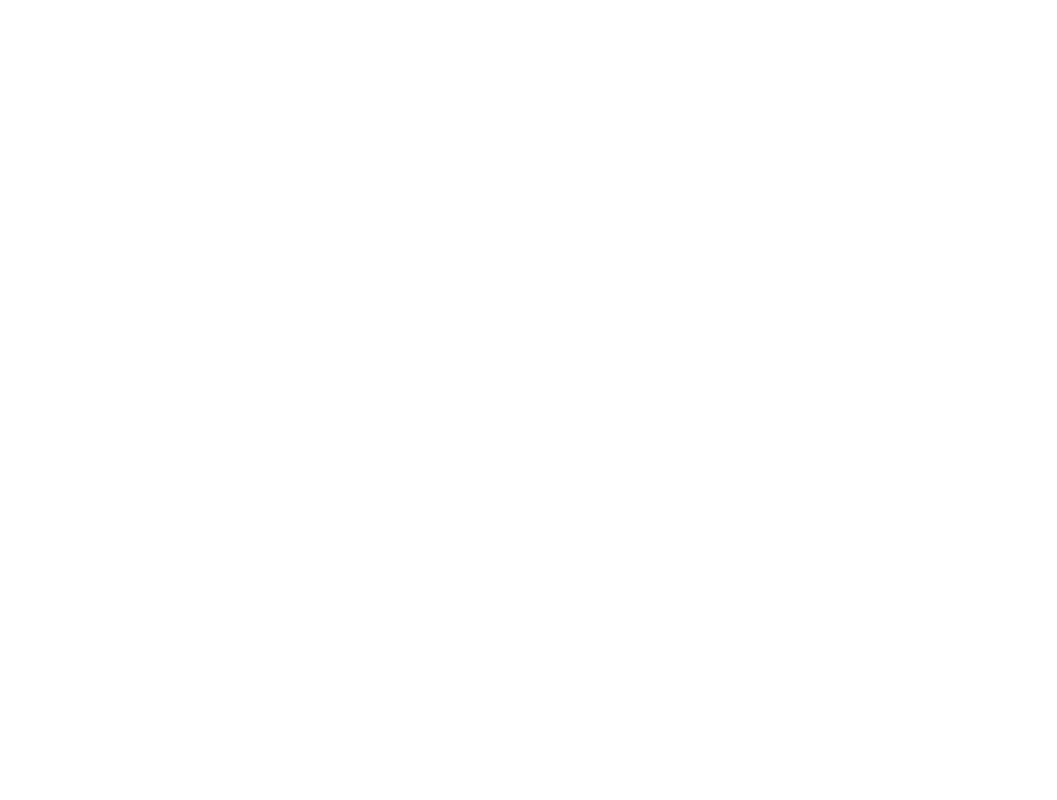
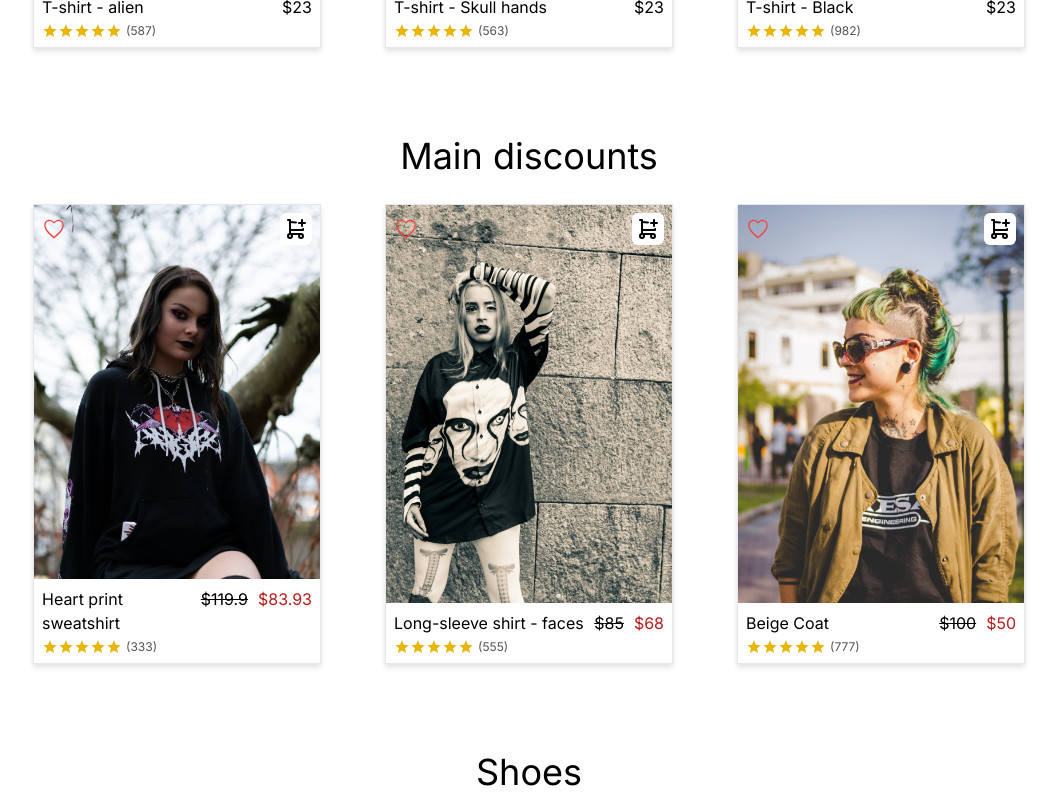
Before and after one commit to Mathh19/trend-style, a Next.js app: page / in a window 1280 px wide. Shown: the part 1240-2040 px from the top of the page, without its empty margins (111-1168 px from the left). Before the commit the page ends 864 px from the top, so only its background shows below. Built offline with nearby package versions, Linux system fonts and the light colour scheme; a web font is replaced by a local one.

Commit message:
feat: add products sections

```diff
--- a/src/app/page.tsx
+++ b/src/app/page.tsx
@@ -1,4 +1,10 @@
 import { Carousel } from '@components/Carousel';
+import { ContainerProducts } from '@components/ContainerProducts';
+
+import accessories from '../contents/accessories.json';
+import discountProducts from '../contents/discount-products.json';
+import newProducts from '../contents/new-products.json';
+import shoes from '../contents/shoes.json';
 
 export default function Home() {
   return (
@@ -6,6 +12,10 @@
       <section>
         <Carousel />
       </section>
+      <ContainerProducts title="New Arrivals" products={newProducts} />
+      <ContainerProducts title="Main discounts" products={discountProducts} />
+      <ContainerProducts title="Shoes" products={shoes} />
+      <ContainerProducts title="Accessories" products={accessories} />
     </>
   );
 }
```
